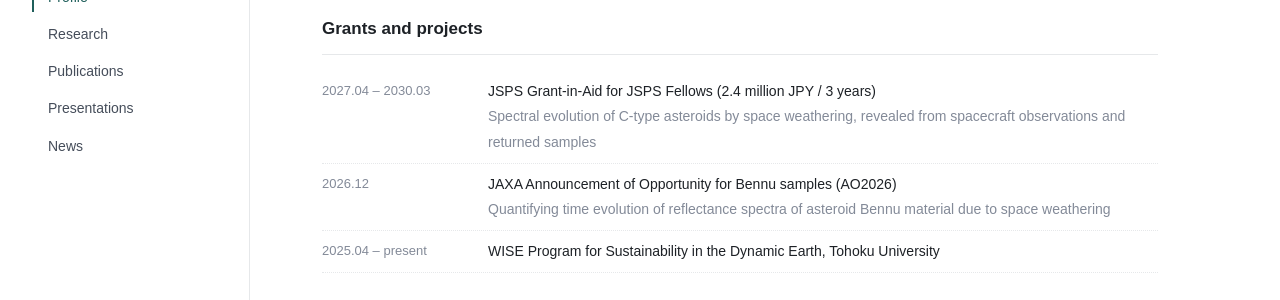
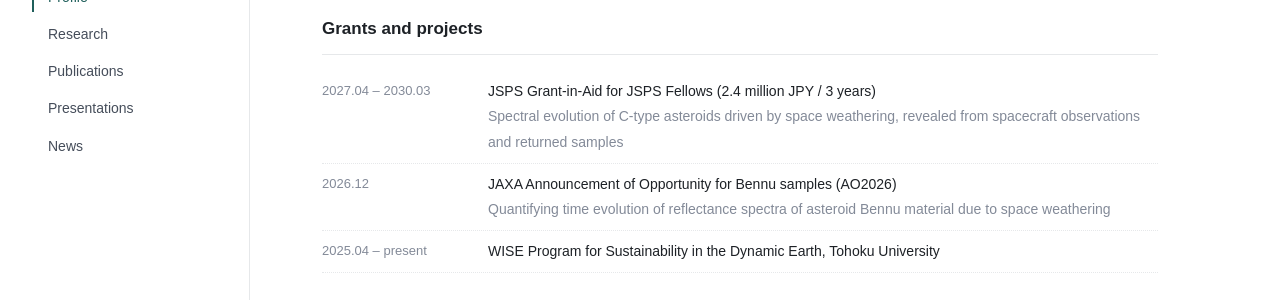
Before and after one commit to takasetaigat1/takasetaigat1.github.io, a Jekyll site: the page built from en/profile.html, in a window 1280 px wide and 900 px high, scrolled down 813 px. Shown: the part 196-496 px from the top of the window. Built offline with Jekyll 4.4.1, drawn with Linux system fonts in a browser that asks for light colours; some web fonts are replaced.

Commit message:
JSPS project title EN: driven by
Co-Authored-By: Claude Fable 5.1 <noreply@anthropic.com>
Claude-Session: https://claude.ai/code/session_01WJ69PvNMxXwpNZfvYmXkxj

```diff
--- a/_data/profile.yml
+++ b/_data/profile.yml
@@ -47,7 +47,7 @@ grants:
     text: 日本学術振興会 特別研究員奨励費（240万円／3年）
     text_en: JSPS Grant-in-Aid for JSPS Fellows (2.4 million JPY / 3 years)
     sub: "探査機観測と回収試料から解明するC型小惑星の宇宙風化によるスペクトルの時間変化"
-    sub_en: "Spectral evolution of C-type asteroids by space weathering, revealed from spacecraft observations and returned samples"
+    sub_en: "Spectral evolution of C-type asteroids driven by space weathering, revealed from spacecraft observations and returned samples"
   - period: 2026.12
     text: JAXA 小惑星Bennu試料研究公募（AO2026）採択
     text_en: JAXA Announcement of Opportunity for Bennu samples (AO2026)
```
